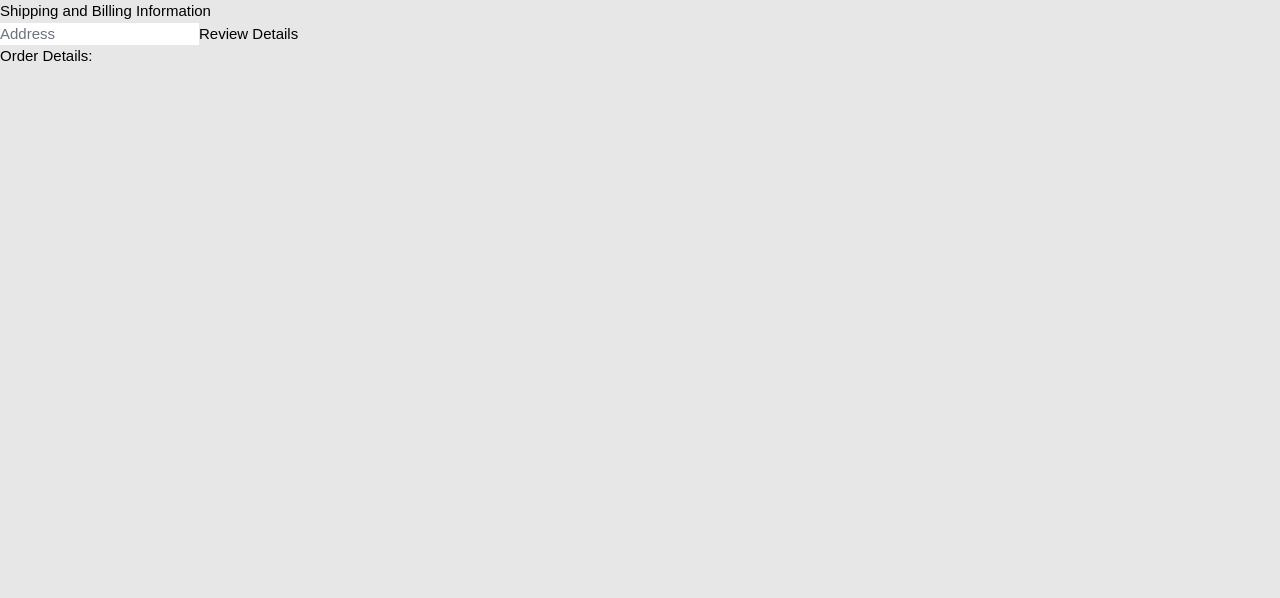
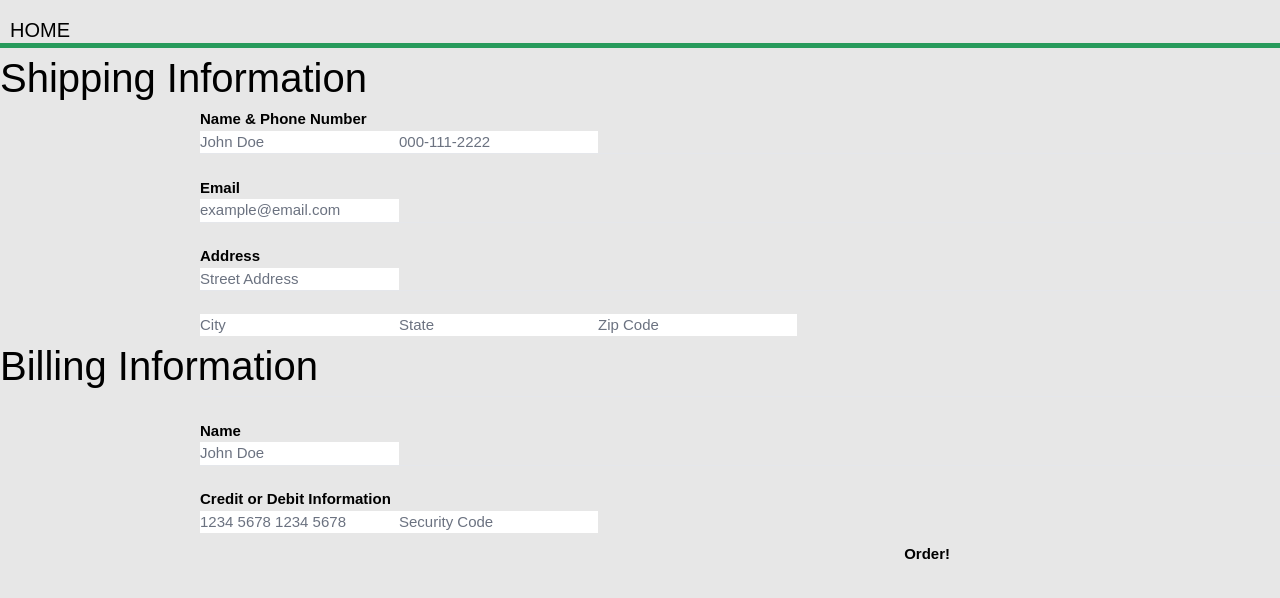
Before and after one commit to zachrousseau/COMSC.210.GroceryStore, a Next.js app: page /checkout in a window 1280 px wide. Shown: the top 598 px of the page. Built offline with nearby package versions, Linux system fonts and the light colour scheme.

Commit message:
Basic Front end

```diff
--- a/app/checkout/page.tsx
+++ b/app/checkout/page.tsx
@@ -1,19 +1,69 @@
 import Link from 'next/link';
-import '@/app/ui/cart.css';
+import '@/app/ui/checkout.css';
 
 
 export default function Cart() {
   return (
     <div>
       <body>
-          <h1> Shipping and Billing Information</h1>
+        <header>
+          <nav>
+            <Link href="/">Home</Link>
+          </nav>
+        </header>
+        <section id='title'>
+            <h1> Shipping Information</h1>
+          </section>
+        <main>
 
-          <input type="string" id="address" placeholder="Address"></input>
+          <b>Name   &   Phone Number </b>
+          <br></br>
+          <input type="string" id="name" placeholder="John Doe"></input>
+          <input type="string" id="phone" placeholder="000-111-2222"></input>
+          <hr/>
 
-          <button id="review">Review Details</button>
+          <br></br>
+          <b>Email </b>
+          <br></br>
+          <input type="string" id="email" placeholder="example@email.com"></input>
+          <hr/>
 
-          <h3>Order Details: <output id="orderdetails"></output></h3>
-          <script src="./client.ts"></script>
+          <br></br>
+
+          <b>Address</b>
+          <br></br>
+          <input type="string" id="address" placeholder="Street Address"></input>
+          <hr/>
+          <br></br>
+          <input type="string" id="city" placeholder="City"></input>
+          <input type="string" id="state" placeholder="State"></input>
+          <input type="string" id="zipcode" placeholder="Zip Code"></input>
+        </main>
+
+          <section id='title'>
+            <h1> Billing Information</h1>
+          </section>
+
+        <main>
+          <hr/>
+          <br></br>
+
+          <b>Name</b>
+          <br></br>
+          <input type="string" id="name" placeholder="John Doe"></input>
+          <hr/>
+
+          <br></br>
+
+          <b>Credit or Debit Information</b>
+          <br></br>
+          <input type="string" id="credit" placeholder="1234 5678 1234 5678"></input>
+          <input type="string" id="security_code" placeholder="Security Code"></input>
+        </main>
+
+        <section id="thankyou">
+        <Link href="/thankyou">Order!</Link>
+        </section>
       </body>
     </div>
   );
--- /dev/null
+++ b/app/thankyou/page.tsx
@@ -0,0 +1,32 @@
+import Link from 'next/link';
+import '@/app/ui/thankyou.css';
+
+
+export default function Cart() {
+  return (
+    <div>
+      <body>
+        <header>
+          <nav>
+            <Link href="/">Home</Link>
+          </nav>
+        </header>
+            <center>
+                <section id='thankyou'>
+
+                    <br/>
+                    <br/>
+                    <h1> Thanks for Ordering!</h1>
+                    <br/>
+                    <center>
+                        <Link href="/">Back to Home</Link>
+                    </center>
+                </section>
+            </center>
+
+
+      </body>
+    </div>
+
+  );
+}
--- a/app/ui/checkout.css
+++ b/app/ui/checkout.css
@@ -0,0 +1,31 @@
+main{
+    font: 15px/1.5 Arial, Helvetica,sans-serif;
+    padding:0;
+    margin-left: 200px;
+  }
+
+
+#title {
+    font-size: 40px;
+}
+
+#thankyou {
+    text-align: right;
+    width:75%;
+    padding:10px;
+    font-weight:bold;
+}
+
+#checkout a:hover{
+    text-align: right;
+    width:75%;
+    font-weight:bold;
+    color: #289b5c;
+  }
+
+  body{
+    font: 15px/1.5 Arial, Helvetica,sans-serif;
+    padding:0;
+    margin:0;
+    background-color:#e7e7e7;
+  }
--- /dev/null
+++ b/app/ui/thankyou.css
@@ -0,0 +1,26 @@
+#title {
+    font-size: 100px;
+}
+
+#thankyou h1{
+    font-size: 100px;
+}
+
+#thankyou a:hover{
+    text-align: right;
+    width:75%;
+    font-weight:bold;
+    color: #289b5c;
+  }
+
+
+  main{
+    padding-top:5px;
+    min-height:45px;
+    padding-left:0px;
+    padding-right:0px
+  }
+
+  main h1{
+    font-size:30px;
+  }
```
